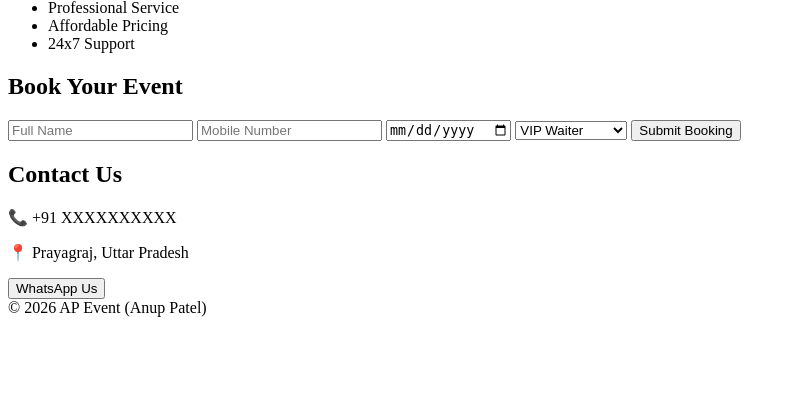
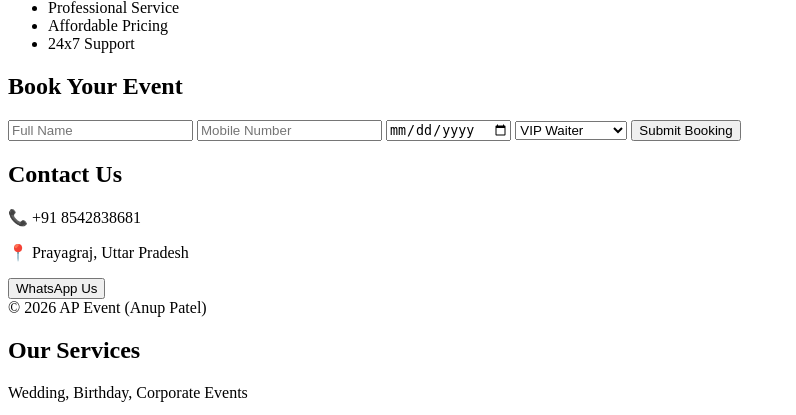
Before and after one commit to rajanishprajapati676-sys/ap-event-website, a Flask app: page / in a window 1280 px wide. Shown: the part 431-846 px from the top of the page, without its empty margins (0-796 px from the left). Before the commit the page ends 748 px from the top, so only its background shows below. Run offline with Flask 3, Linux system fonts and the light colour scheme.

Commit message:
Updated contact number

```diff
--- a/templates/index.html
+++ b/templates/index.html
@@ -74,11 +74,11 @@
 <section class="contact">
     <h2>Contact Us</h2>
 
-    <p>📞 +91 XXXXXXXXXX</p>
+    <p>📞 +91 8542838681</p>
 
     <p>📍 Prayagraj, Uttar Pradesh</p>
 
-    <a href="https://wa.me/91XXXXXXXXXX">
+    <a href="https://wa.me/918542838681">
         <button>WhatsApp Us</button>
     </a>
 </section>
@@ -88,3 +88,9 @@
 </footer>
 
 </body>
+<section>
+    <h2>Our Services</h2>
+    <p>Wedding, Birthday, Corporate Events</p>
+</section>
+<img src="old.jpg">
+<img src="new.jpg">
```
